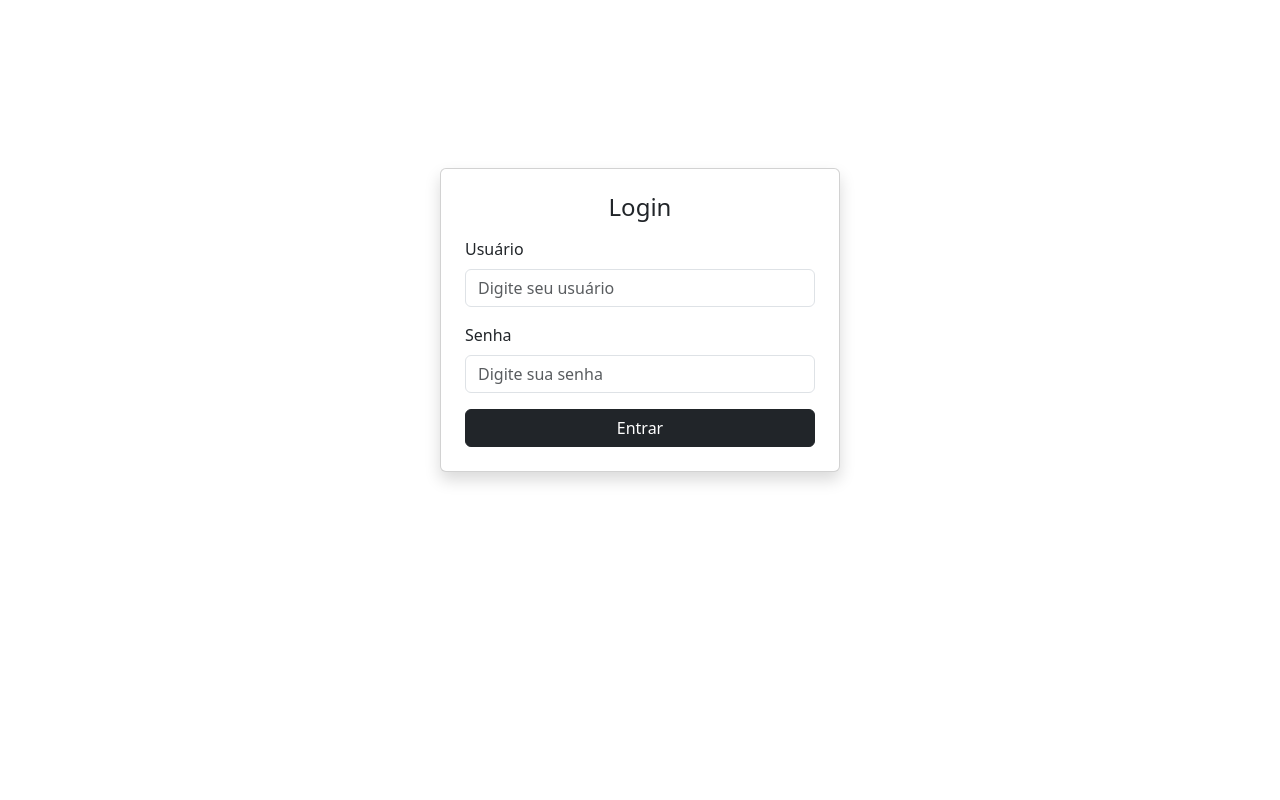
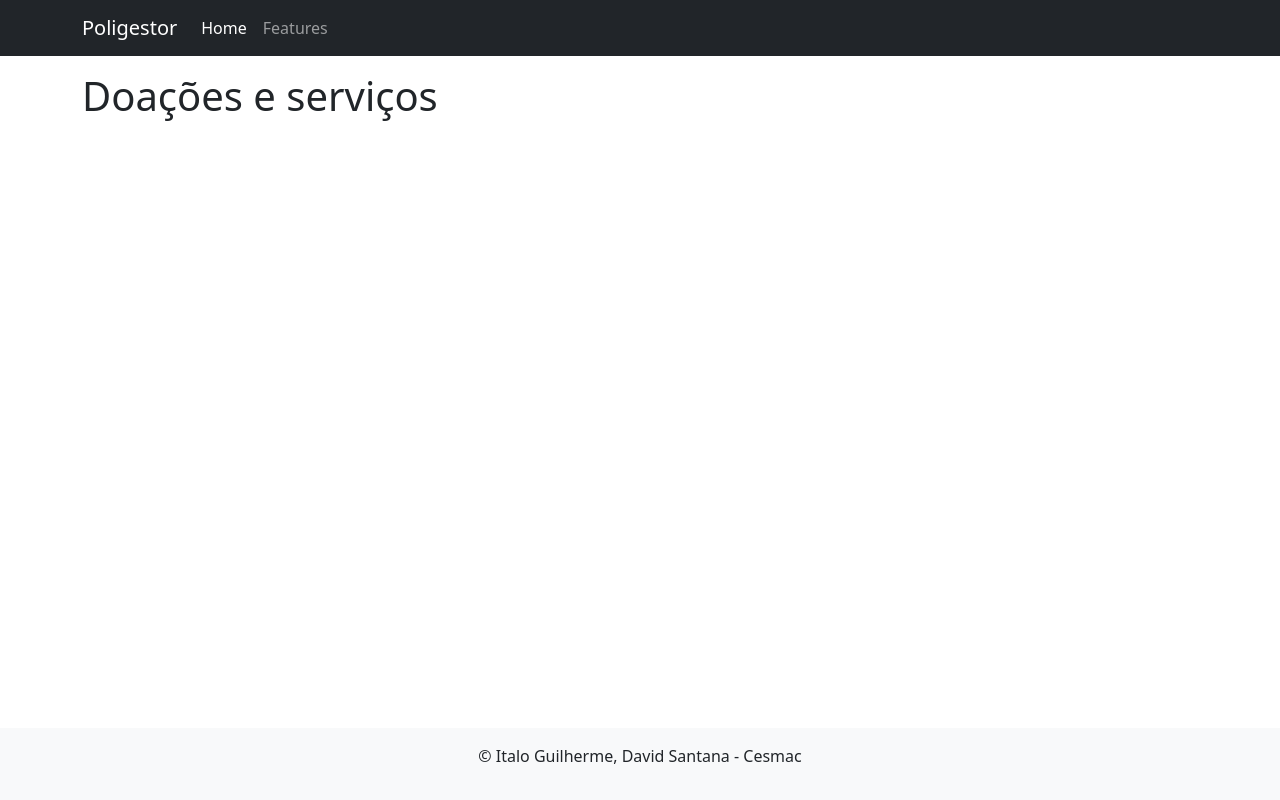
Before and after one commit to ShintaroK3/AV2-5-per-odo-Sistema-de-gestor-pol-tico., a Django app: template Home/templates/home.html in a window 1280 px wide. Run offline with Django 5.2, Linux system fonts and the light colour scheme; the template is opened without the code that fills it, so the values that code supplies are empty; some libraries are stand-ins or nearby versions.

Commit message:
Updated Home

```diff
--- a/Home/templates/home.html
+++ b/Home/templates/home.html
@@ -5,27 +5,57 @@
 <head>
     <meta charset="UTF-8">
     <meta name="viewport" content="width=device-width, initial-scale=1.0">
-    <title>Poligestor</title>
+    <title> {% block title %} Poligestor {% endblock %} </title>
     <link rel="stylesheet" href="{% static 'css/bootstrap.min.css' %}">
     <script src="https://cdn.jsdelivr.net/npm/bootstrap@5.3.5/dist/js/bootstrap.bundle.min.js"></script>
 </head>
 <body>
-      <div class="container d-flex justify-content-center align-items-center" style="min-height: 80vh;">
-        <div class="card p-4 shadow" style="width: 100%; max-width: 400px;">
-          <h4 class="mb-3 text-center">Login</h4>
-          <form>
-            <div class="mb-3">
-              <label for="username" class="form-label">Usuário</label>
-              <input type="text" class="form-control" id="username" placeholder="Digite seu usuário">
-            </div>
-            <div class="mb-3">
-              <label for="password" class="form-label">Senha</label>
-              <input type="password" class="form-control" id="password" placeholder="Digite sua senha">
-            </div>
-            <button type="submit" class="btn btn-dark w-100">Entrar</button>
-          </form>
+    <nav class="navbar navbar-expand-lg bg-dark navbar-dark">
+        <div class="container">
+          <a class="navbar-brand" href="#">Poligestor</a>
+          <button class="navbar-toggler" type="button" data-bs-toggle="collapse" data-bs-target="#navbarNav" aria-controls="navbarNav" aria-expanded="false" aria-label="Toggle navigation">
+            <span class="navbar-toggler-icon"></span>
+          </button>
+          <div class="collapse navbar-collapse" id="navbarNav">
+            <ul class="navbar-nav">
+              <li class="nav-item">
+                <a class="nav-link active" aria-current="page" href="{% url 'home' %}">Home</a>
+              </li>
+              <li class="nav-item">
+                <a class="nav-link" href="#">Features</a>
+              </li>
+            </ul>
+          </div>
         </div>
-      </div>
+      </nav>
 
+      <div class="container">
+        {% block content %}
+        <h1 class="pt-3"> Doações e serviços</h1>
+        <div class="row">
+            {% for promotion in promotions %}
+              <div class="col-12 pt-3 mb-4">
+                <div class="card">
+                  <div class="card-body">
+                    {% for tag in promotion.tags.all %}
+                      <button type="button" class="btn btn-primary">{{ tag }}</button>
+                    {% endfor %}
+
+                    <img src="..." class="card-img-top my-3" alt="...">
+
+                    <h5 class="card-title">{{ promotion.title }}</h5>
+                    <p>{{ promotion.ssubtitle }}</p>
+                    <h6 class="card-subtitle mb-2 text-body-secondary">{{ promotion.price }}</h6>
+                    <p class="card-text">{{ promotion.content }}</p>
+                    <a href="{% url 'detalhes' promotion.id %}" class="btn btn-primary">Ver detalhes</a>
+                  </div>
+                </div>
+              </div>
+            {% endfor %}
+          </div>
+          {% endblock %}
 </body>
+<footer class="bg-light text-center py-3 mt-4 fixed-bottom">
+  <p>&copy; Italo Guilherme, David Santana - Cesmac</p>
+</footer>
 </html>
--- a/Poligestor/settings.py
+++ b/Poligestor/settings.py
@@ -39,6 +39,7 @@ INSTALLED_APPS = [
     'django.contrib.staticfiles',
     'Home',
     'promotions',
+    'widget_tweaks',
 ]
 
 MIDDLEWARE = [
@@ -127,3 +128,6 @@ STATICFILES_DIRS = [
 # https://docs.djangoproject.com/en/5.2/ref/settings/#default-auto-field
 
 DEFAULT_AUTO_FIELD = 'django.db.models.BigAutoField'
+
+LOGIN_REDIRECT_URL = '/'  # ou onde quiser redirecionar após login
+LOGOUT_REDIRECT_URL = '/login/'
--- a/Poligestor/urls.py
+++ b/Poligestor/urls.py
@@ -18,7 +18,10 @@ from django.contrib import admin
 from django.urls import path
 from Home import views
 
+
 urlpatterns = [
     path('admin/', admin.site.urls),
-    path('', views.home, name='home'),
+    path('home/', views.home, name='home'),
+    path ('detalhes/<int:promo_id>/', views.detalhe_view, name= 'detalhes'),
+
 ]
```
Also changed, not shown: Home/templates/detalhes.html (added, +27 -0 lines), Home/views.py (+8 -1 lines).
